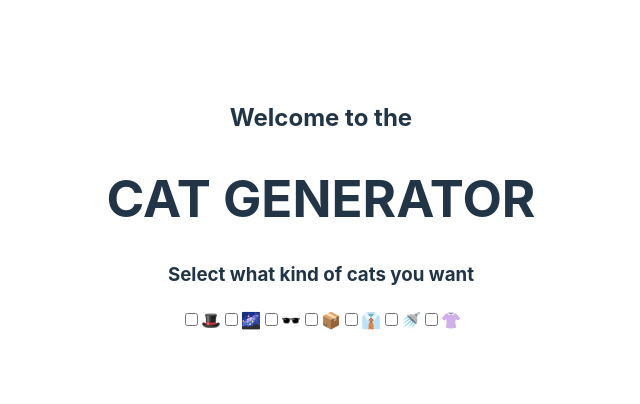
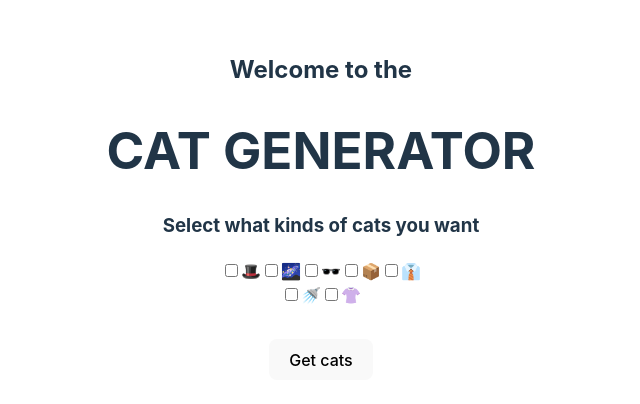
Before and after one commit to Esbj/Cat-generator-React, a React (Vite) app: page / in a window 1280 px wide. Shown: the part 194-598 px from the top of the page, without its empty margins (319-959 px from the left). Built offline with nearby package versions, Linux system fonts and the light colour scheme.

Commit message:
checkboxes and styling for SelectCats

```diff
--- /dev/null
+++ b/src/SelectCats/SelectCats.scss
@@ -0,0 +1,10 @@
+form {
+  button {
+    margin-top: 2rem;
+  }
+  div {
+    margin: 0 auto;
+    align-content: center;
+    max-width: 50%;
+  }
+}
--- a/src/SelectCats/SelectCats.tsx
+++ b/src/SelectCats/SelectCats.tsx
@@ -1,13 +1,17 @@
 import React from 'react'
+import './SelectCats.scss'
 type Props = {
   fetchCats: () => void
 }
 export default function SelectCats({ fetchCats }: Props) {
+  const handleSubmit = (event: React.FormEvent<HTMLFormElement>) => {
+    event.preventDefault();
     fetchCats()
+  }
   return (
+    <form onSubmit={(handleSubmit)}>
+      <h3>Select what kinds of cats you want</h3>
       <div>
-      <h3>Select what kind of cats you want
-      </h3>
         <input type="checkbox" name="hats" id="hats" />
         <label htmlFor="hats">🎩</label>
         <input type="checkbox" name="space" id="space" />
@@ -23,5 +27,7 @@ export default function SelectCats({ fetchCats }: Props) {
         <input type="checkbox" name="clothes" id="clothes" />
         <label htmlFor="clothes">👚</label>
       </div>
+      <button type="submit">Get cats</button>
+    </form>
   )
 }
```
Lines whose indentation alone changed are shown as unchanged.
